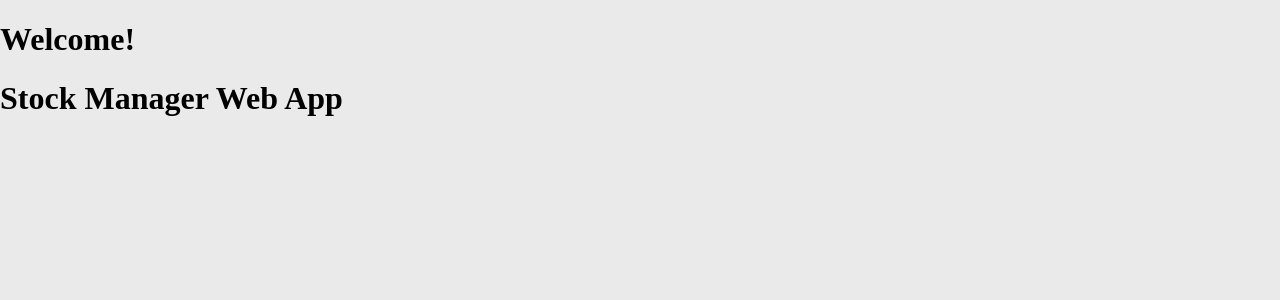
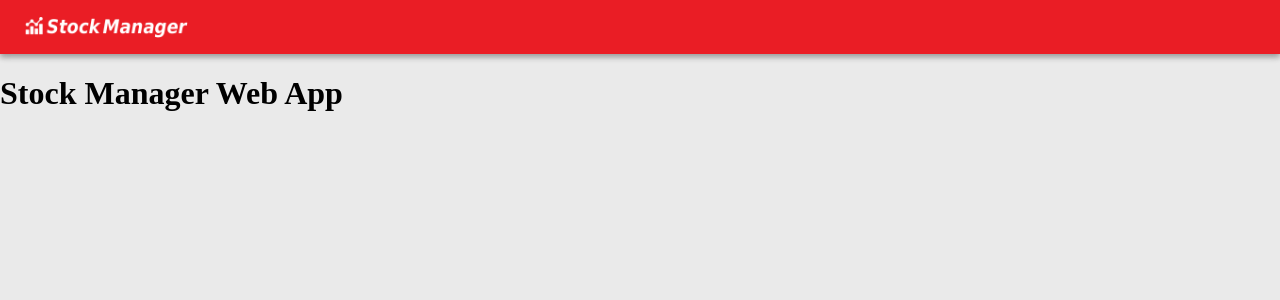
Before and after one commit to eritonsg/stock-manager, an Angular app in the folder stock-manager-app/: page / in a window 1280 px wide. Shown: the top 300 px of the page. Built offline with nearby package versions, Linux system fonts and the light colour scheme.

Commit message:
App: Add header component

```diff
--- a/stock-manager-app/src/app/app.component.html
+++ b/stock-manager-app/src/app/app.component.html
@@ -1,2 +1,2 @@
-<h1>Welcome!</h1>
+<app-header></app-header>
 <router-outlet></router-outlet>
--- a/stock-manager-app/src/app/app.module.ts
+++ b/stock-manager-app/src/app/app.module.ts
@@ -3,16 +3,18 @@ import { BrowserModule } from '@angular/platform-browser';
 
 import { AppRoutingModule } from './app-routing.module';
 import { AppComponent } from './app.component';
+import { ComponentsModule } from './components/components.module';
 import { DashboardModule } from './dashboard/dashboard.module';
 
 @NgModule({
   declarations: [
-    AppComponent
+    AppComponent,
   ],
   imports: [
     BrowserModule,
     AppRoutingModule,
-    DashboardModule
+    DashboardModule,
+    ComponentsModule
   ],
   providers: [],
   bootstrap: [AppComponent]
--- /dev/null
+++ b/stock-manager-app/src/app/components/header/header.component.css
@@ -0,0 +1,18 @@
+.header {
+  width: 100%;
+  padding: 1rem 1.5rem;
+
+  background-color: var(--primary-color);
+
+  display: flex;
+  flex-direction: row;
+  justify-content: flex-start;
+  align-items: center;
+  box-shadow: 0 3px 6px rgba(0,0,0,0.16), 0 3px 6px rgba(0,0,0,0.23);
+}
+
+@media screen and (max-width: 768px) {
+ .header {
+  justify-content: center;
+ }
+}
--- /dev/null
+++ b/stock-manager-app/src/app/components/header/header.component.html
@@ -0,0 +1,3 @@
+<header class="header">
+  <img src="../../../assets/stock-manager-logo.png" width="164" height="auto" alt="Stock Manager Logo">
+</header>
--- /dev/null
+++ b/stock-manager-app/src/app/components/header/header.component.ts
@@ -0,0 +1,15 @@
+import { Component, OnInit } from '@angular/core';
+
+@Component({
+  selector: 'app-header',
+  templateUrl: './header.component.html',
+  styleUrls: ['./header.component.css']
+})
+export class HeaderComponent implements OnInit {
+
+  constructor() { }
+
+  ngOnInit(): void {
+  }
+
+}
--- a/stock-manager-app/src/app/dashboard/dashboard-page/dashboard-page.component.ts
+++ b/stock-manager-app/src/app/dashboard/dashboard-page/dashboard-page.component.ts
@@ -1,7 +1,7 @@
 import { Component, OnInit } from '@angular/core';
 
 @Component({
-  selector: 'dashboard-page',
+  selector: 'app-dashboard-page',
   templateUrl: './dashboard-page.component.html',
   styleUrls: ['./dashboard-page.component.css']
 })
```
Also changed, not shown: stock-manager-app/src/app/components/components.module.ts (added, +16 -0 lines), stock-manager-app/src/assets/stock-manager-logo.png (added).
